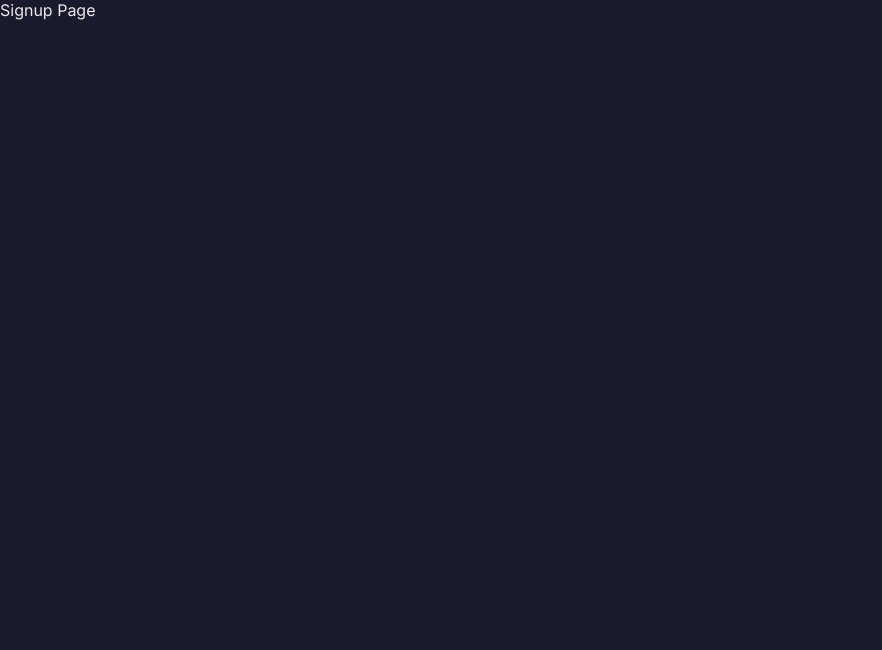
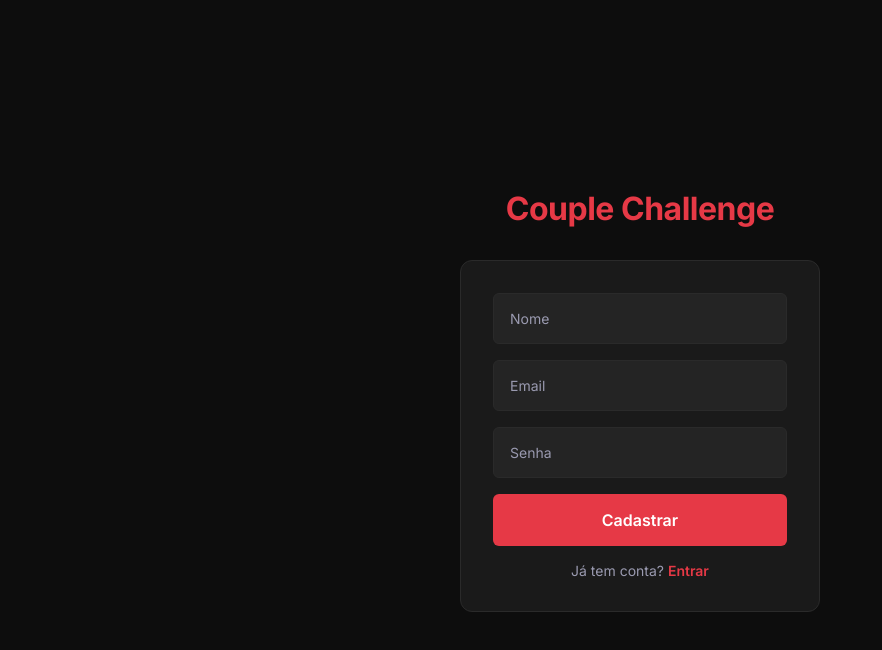
Before and after one commit to gafreire/couple-challenge-web, a React (Vite) app: page /signup in a window 1280 px wide. Shown: the top 650 px of the page, without its empty margins (0-882 px from the left). Built offline with nearby package versions, Linux system fonts and the light colour scheme; no server answers.

Commit message:
✨ Add login and signup pages

```diff
--- /dev/null
+++ b/src/pages/auth/LoginPage.styles.ts
@@ -0,0 +1,103 @@
+import styled from 'styled-components';
+
+export const Container = styled.div`
+  display: flex;
+  flex-direction: column;
+  align-items: center;
+  justify-content: center;
+  min-height: 100vh;
+  background-color: ${({ theme }) => theme.colors.background};
+`;
+
+export const Logo = styled.h1`
+  font-size: ${({ theme }) => theme.fonts.sizes.title};
+  font-weight: ${({ theme }) => theme.fonts.weights.bold};
+  color: ${({ theme }) => theme.colors.primary};
+  margin-bottom: ${({ theme }) => theme.spacing.xl};
+  letter-spacing: -0.5px;
+`;
+
+export const Card = styled.div`
+  display: flex;
+  flex-direction: column;
+  width: 100%;
+  max-width: 360px;
+  background-color: ${({ theme }) => theme.colors.surface};
+  border: 1px solid ${({ theme }) => theme.colors.border};
+  border-radius: ${({ theme }) => theme.borderRadius.md};
+  padding: ${({ theme }) => theme.spacing.xl};
+  gap: ${({ theme }) => theme.spacing.md};
+`;
+
+export const Input = styled.input`
+  width: 100%;
+  padding: ${({ theme }) => theme.spacing.md};
+  background-color: ${({ theme }) => theme.colors.surfaceAlt};
+  border: 1px solid ${({ theme }) => theme.colors.border};
+  border-radius: ${({ theme }) => theme.borderRadius.sm};
+  color: ${({ theme }) => theme.colors.textPrimary};
+  font-size: ${({ theme }) => theme.fonts.sizes.sm};
+  outline: none;
+  transition: border-color 0.2s;
+
+  &:focus {
+    border-color: ${({ theme }) => theme.colors.primary};
+  }
+
+  &::placeholder {
+    color: ${({ theme }) => theme.colors.textSecondary};
+  }
+`;
+
+export const Button = styled.button`
+  width: 100%;
+  padding: ${({ theme }) => theme.spacing.md};
+  background-color: ${({ theme }) => theme.colors.primary};
+  color: #fff;
+  font-size: ${({ theme }) => theme.fonts.sizes.md};
+  font-weight: ${({ theme }) => theme.fonts.weights.semibold};
+  border-radius: ${({ theme }) => theme.borderRadius.sm};
+  transition: background-color 0.2s;
+
+  &:hover {
+    background-color: ${({ theme }) => theme.colors.primaryDark};
+  }
+
+  &:disabled {
+    opacity: 0.6;
+    cursor: not-allowed;
+  }
+`;
+
+export const ErrorMessage = styled.p`
+  color: ${({ theme }) => theme.colors.error};
+  font-size: ${({ theme }) => theme.fonts.sizes.sm};
+  text-align: center;
+`;
+
+export const Divider = styled.div`
+  width: 100%;
+  height: 1px;
+  background-color: ${({ theme }) => theme.colors.border};
+`;
+
+export const SignupLink = styled.p`
+  text-align: center;
+  font-size: ${({ theme }) => theme.fonts.sizes.sm};
+  color: ${({ theme }) => theme.colors.textSecondary};
+
+  a {
+    color: ${({ theme }) => theme.colors.primary};
+    font-weight: ${({ theme }) => theme.fonts.weights.semibold};
+
+    &:hover {
+      color: ${({ theme }) => theme.colors.primaryDark};
+    }
+  }
+`;
+
+export const Form = styled.form`
+  display: flex;
+  flex-direction: column;
+  gap: ${({ theme }) => theme.spacing.md};
+`;
--- a/src/pages/auth/LoginPage.tsx
+++ b/src/pages/auth/LoginPage.tsx
@@ -1,5 +1,89 @@
+import { useState } from 'react';
+import { useForm } from 'react-hook-form';
+import { zodResolver } from '@hookform/resolvers/zod';
+import { z } from 'zod';
+import { useNavigate, Link } from 'react-router-dom';
+import axios from 'axios';
+import { useAuthStore } from '../../store/authStore';
+import { authService } from '../../services/auth.service';
+import {
+  Container,
+  Logo,
+  Card,
+  Form,
+  Input,
+  Button,
+  ErrorMessage,
+  SignupLink
+} from './LoginPage.styles';
+
+const loginSchema = z.object({
+  email: z.string().email('Email inválido'),
+  password: z.string().min(6, 'A senha deve ter pelo menos 6 caracteres'),
+});
+
+type LoginFormData = z.infer<typeof loginSchema>;
+
 const LoginPage = () => {
-  return <div>Login Page</div>;
+  const [error, setError] = useState<string>('');
+  const navigate = useNavigate();
+  const { setAuth } = useAuthStore();
+
+  const {
+    register,
+    handleSubmit,
+    formState: { errors, isSubmitting },
+  } = useForm<LoginFormData>({
+    resolver: zodResolver(loginSchema),
+  });
+
+  const onSubmit = async (data: LoginFormData) => {
+    try {
+      setError('');
+      const response = await authService.login(data.email, data.password);
+      setAuth(response.user, response.token);
+      navigate('/dashboard');
+    } catch (err) {
+      if (axios.isAxiosError(err)) {
+        setError(err.response?.data?.error || 'Erro ao fazer login');
+      } else {
+        setError('Erro inesperado, tente novamente');
+      }
+    }
+  };
+
+  return (
+    <Container>
+      <Logo>Couple Challenge</Logo>
+      <Card>
+        <Form onSubmit={handleSubmit(onSubmit)}>
+          <Input
+            type="email"
+            placeholder="Email"
+            {...register('email')}
+          />
+          {errors.email && <ErrorMessage>{errors.email.message}</ErrorMessage>}
+
+          <Input
+            type="password"
+            placeholder="Senha"
+            {...register('password')}
+          />
+          {errors.password && <ErrorMessage>{errors.password.message}</ErrorMessage>}
+
+          {error && <ErrorMessage>{error}</ErrorMessage>}
+
+          <Button type="submit" disabled={isSubmitting}>
+            {isSubmitting ? 'Entrando...' : 'Entrar'}
+          </Button>
+        </Form>
+
+        <SignupLink>
+          Não tem conta? <Link to="/signup">Cadastre-se</Link>
+        </SignupLink>
+      </Card>
+    </Container>
+  );
 };
 
 export default LoginPage;
--- a/src/pages/auth/SignupPage.tsx
+++ b/src/pages/auth/SignupPage.tsx
@@ -1,5 +1,97 @@
+import { useState } from 'react';
+import { useForm } from 'react-hook-form';
+import { zodResolver } from '@hookform/resolvers/zod';
+import { z } from 'zod';
+import { useNavigate, Link } from 'react-router-dom';
+import axios from 'axios';
+import { useAuthStore } from '../../store/authStore';
+import { authService } from '../../services/auth.service';
+import {
+  Container,
+  Logo,
+  Card,
+  Form,
+  Input,
+  Button,
+  ErrorMessage,
+  SignupLink
+} from './LoginPage.styles';
+
+const signupSchema = z.object({
+  name: z.string().min(2, 'O nome deve ter pelo menos 2 caracteres'),
+  email: z.string().email('Email inválido'),
+  password: z.string().min(6, 'A senha deve ter pelo menos 6 caracteres'),
+});
+
+type SignupFormData = z.infer<typeof signupSchema>;
+
 const SignupPage = () => {
-  return <div>Signup Page</div>;
+  const [error, setError] = useState<string>('');
+  const navigate = useNavigate();
+  const { setAuth } = useAuthStore();
+
+  const {
+    register,
+    handleSubmit,
+    formState: { errors, isSubmitting },
+  } = useForm<SignupFormData>({
+    resolver: zodResolver(signupSchema),
+  });
+
+  const onSubmit = async (data: SignupFormData) => {
+    try {
+      setError('');
+      const response = await authService.signup(data.name, data.email, data.password);
+      setAuth(response.user, response.token);
+      navigate('/dashboard');
+    } catch (err) {
+      if (axios.isAxiosError(err)) {
+        setError(err.response?.data?.error || 'Erro ao fazer cadastro');
+      } else {
+        setError('Erro inesperado, tente novamente');
+      }
+    }
+  };
+
+  return (
+    <Container>
+      <Logo>Couple Challenge</Logo>
+      <Card>
+        <Form onSubmit={handleSubmit(onSubmit)}>
+          <Input
+            type="text"
+            placeholder="Nome"
+            {...register('name')}
+          />
+          {errors.name && <ErrorMessage>{errors.name.message}</ErrorMessage>}
+
+          <Input
+            type="email"
+            placeholder="Email"
+            {...register('email')}
+          />
+          {errors.email && <ErrorMessage>{errors.email.message}</ErrorMessage>}
+
+          <Input
+            type="password"
+            placeholder="Senha"
+            {...register('password')}
+          />
+          {errors.password && <ErrorMessage>{errors.password.message}</ErrorMessage>}
+
+          {error && <ErrorMessage>{error}</ErrorMessage>}
+
+          <Button type="submit" disabled={isSubmitting}>
+            {isSubmitting ? 'Cadastrando...' : 'Cadastrar'}
+          </Button>
+        </Form>
+
+        <SignupLink>
+          Já tem conta? <Link to="/login">Entrar</Link>
+        </SignupLink>
+      </Card>
+    </Container>
+  );
 };
 
 export default SignupPage;
--- a/src/services/api.ts
+++ b/src/services/api.ts
@@ -1,7 +1,7 @@
-import axios from 'axios';
+import axios from "axios";
 
 if (!import.meta.env.VITE_API_URL) {
-  throw new Error('VITE_API_URL is not defined in .env');
+  throw new Error("VITE_API_URL is not defined in .env");
 }
 
 const api = axios.create({
@@ -11,13 +11,13 @@ const api = axios.create({
 // Request interceptor
 api.interceptors.request.use(
   (config) => {
-        const token = localStorage.getItem('token');
+    const token = localStorage.getItem("token");
     if (token) {
       config.headers.Authorization = `Bearer ${token}`;
     }
     return config;
   },
-    (error) => Promise.reject(error)
+  (error) => Promise.reject(error),
 );
 
 // Response interceptor
@@ -25,11 +25,13 @@ api.interceptors.response.use(
   (response) => response,
   (error) => {
     if (error.response?.status === 401) {
-            localStorage.removeItem('token');
-            window.location.href = '/login';
+      localStorage.removeItem("token");
+      if (window.location.pathname !== "/login") {
+        window.location.href = "/login";
+      }
     }
     return Promise.reject(error);
-    }
+  },
 );
 
 export default api;
--- a/src/styles/theme.ts
+++ b/src/styles/theme.ts
@@ -41,20 +41,20 @@ const baseTheme = {
 export const darkTheme = {
   ...baseTheme,
   colors: {
-    primary: '#FF6B6B',
-    primaryDark: '#E85555',
+    primary: '#E63946',
+    primaryDark: '#C1121F',
+    primaryLight: '#FF6B6B',
     secondary: '#FFE66D',
-    background: '#1A1A2E',
-    surface: '#16213E',
-    surfaceAlt: '#0F3460',
+    background: '#0D0D0D',
+    surface: '#1A1A1A',
+    surfaceAlt: '#242424',
     textPrimary: '#EAEAEA',
     textSecondary: '#9A9AB0',
-    border: '#2A2A4A',
+    border: '#2A2A2A',
     error: '#FF4444',
     success: '#44BB77',
   },
 };
-
 export const lightTheme = {
   ...baseTheme,
   colors: {
```
Lines whose indentation alone changed are shown as unchanged.
